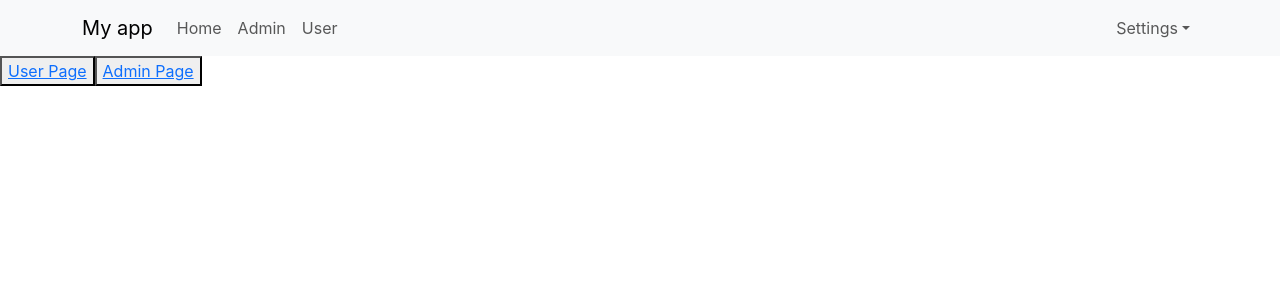
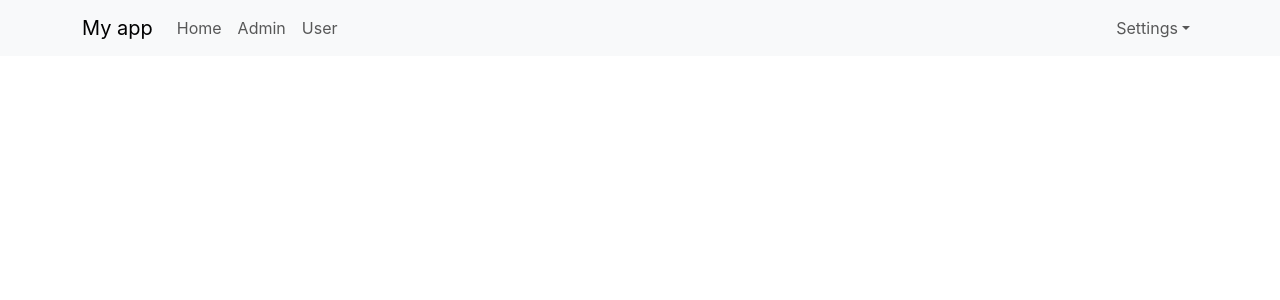
Before and after one commit to thaovy1994/react-redux, a React (Create React App) app: page / in a window 1280 px wide. Shown: the top 300 px of the page. Built offline with nearby package versions, Linux system fonts and the light colour scheme.

Commit message:
Router - Outlet

```diff
--- a/src/App.js
+++ b/src/App.js
@@ -1,18 +1,18 @@
-import { Link } from "react-router-dom";
+import { Outlet } from "react-router-dom";
 import "./App.scss";
 import Header from "./components/Header/Header";
 
 const App = () => {
   return (
     <div className="app-container">
-      <Header />
-      <div>
-        <button>
-          <Link to="/users">User Page</Link>
-        </button>
-        <button>
-          <Link to="/admin">Admin Page</Link>
-        </button>
+      <div className="header-container">
+        <Header />
+      </div>
+      <div className="main-container">
+        <div className="sidenav-container"></div>
+        <div className="app-content">
+          <Outlet />
+        </div>
       </div>
     </div>
   );
--- a/src/index.js
+++ b/src/index.js
@@ -17,9 +17,10 @@
     {/* <React.StrictMode> */}
     <BrowserRouter>
       <Routes>
-        <Route path="/" element={<App />} />
-        <Route path="/users" element={<User />} />
-        <Route path="/admin" element={<Admin />} />
+        <Route path="/" element={<App />}>
+          <Route path="/users" element={<User />} />
+          <Route path="/admin" element={<Admin />} />
+        </Route>
       </Routes>
     </BrowserRouter>
     {/* </React.StrictMode> */}
```
